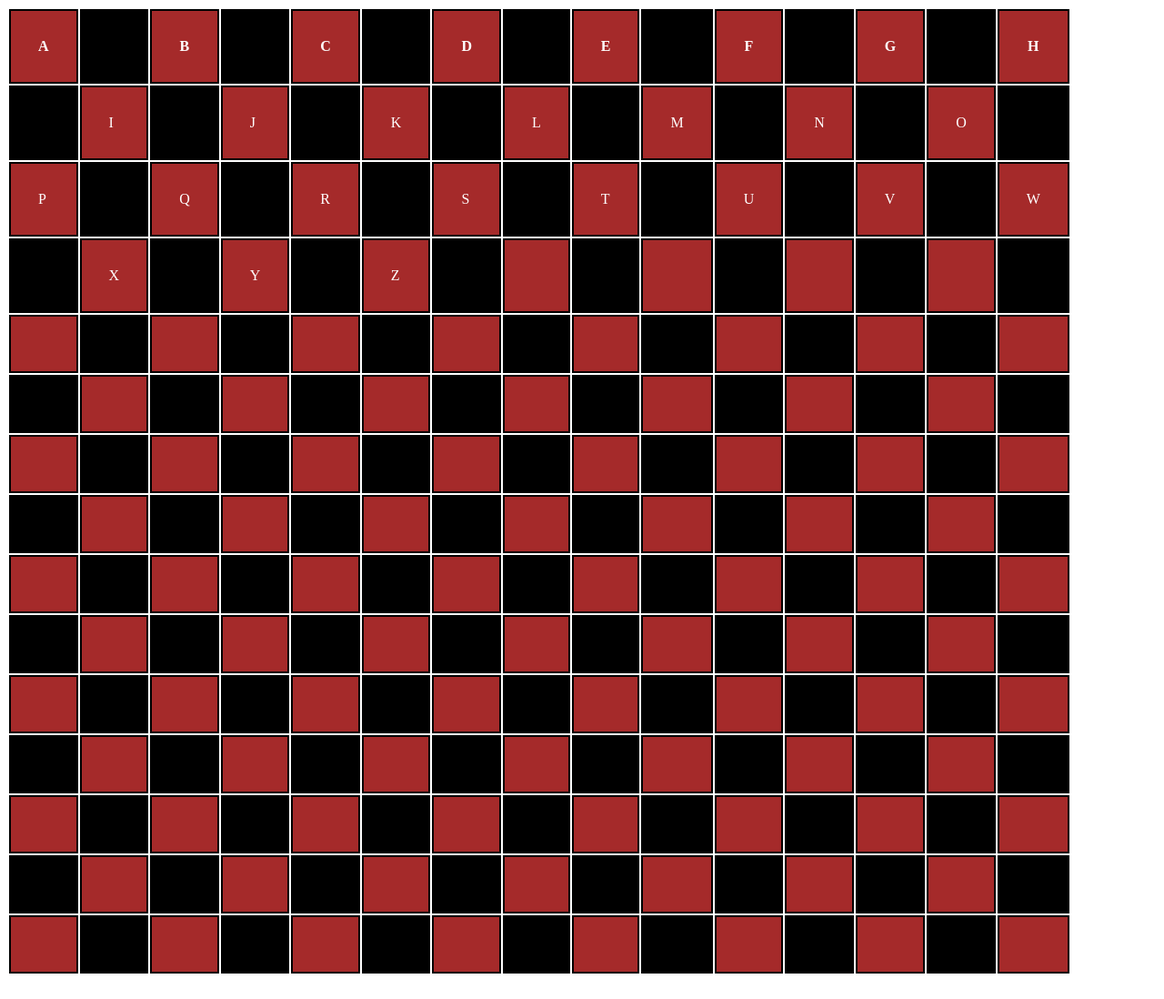
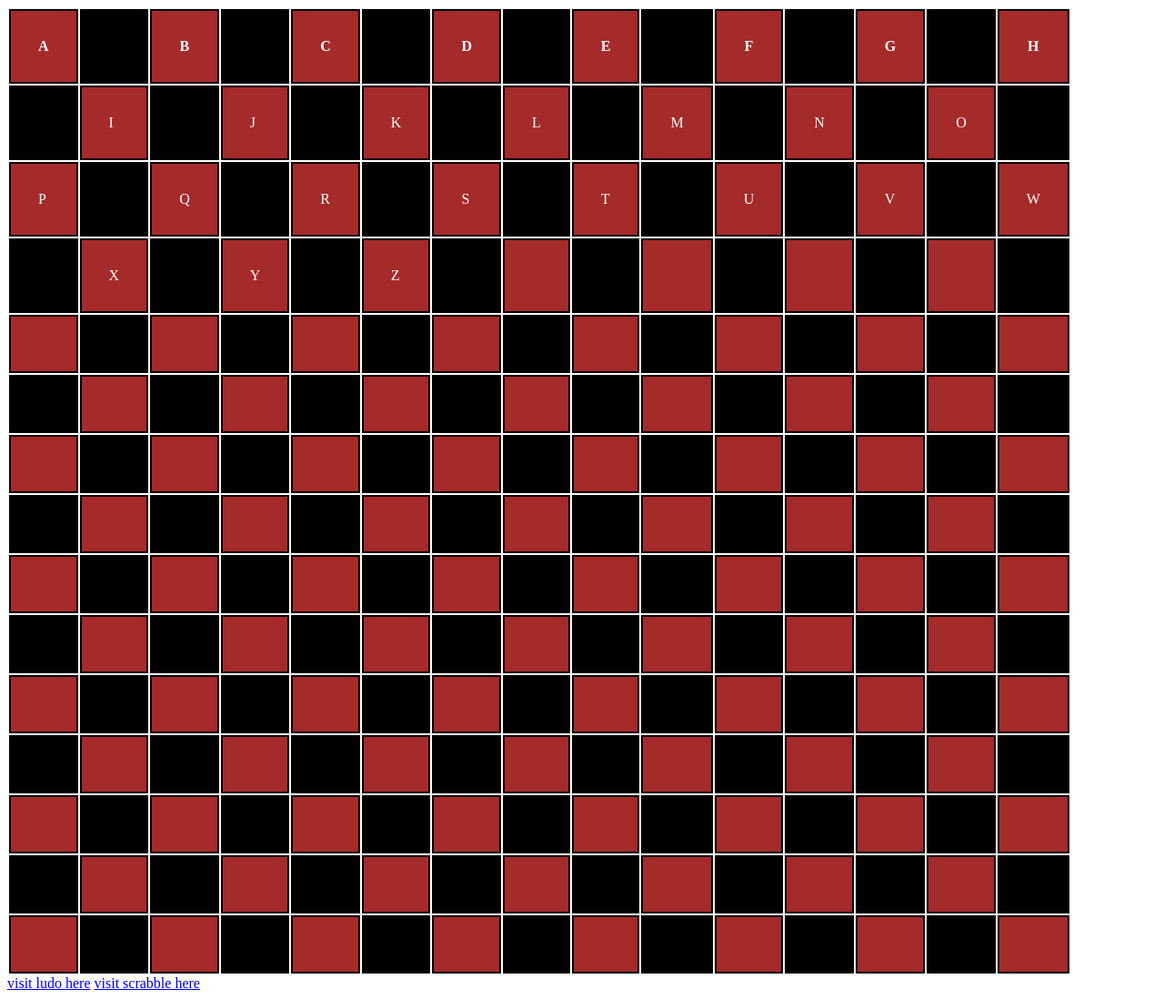
Before and after one commit to OLAMHIJR/ludo, a plain HTML site: page index.html in a window 1280 px wide. Shown: the whole page at 91% size. Drawn offline with Linux system fonts and the light colour scheme.

Commit message:
version 1

```diff
--- a/cheese.html
+++ b/index.html
@@ -272,5 +272,7 @@
             <td style="background-color: brown;"></td>
         </tr>
     </table>
+    <a href="ludo.html">visit ludo here</a>
+    <a href="scrabble.html">visit scrabble here</a>
 </body>
 </html>
```
